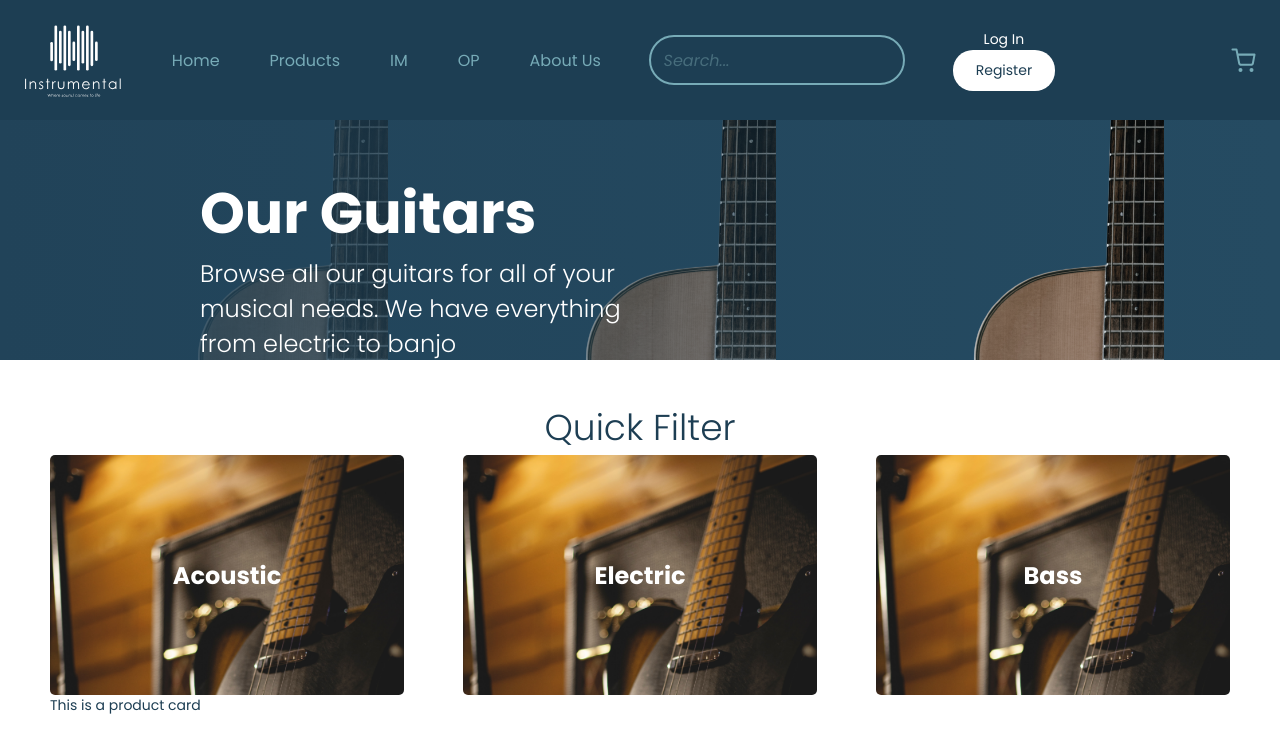
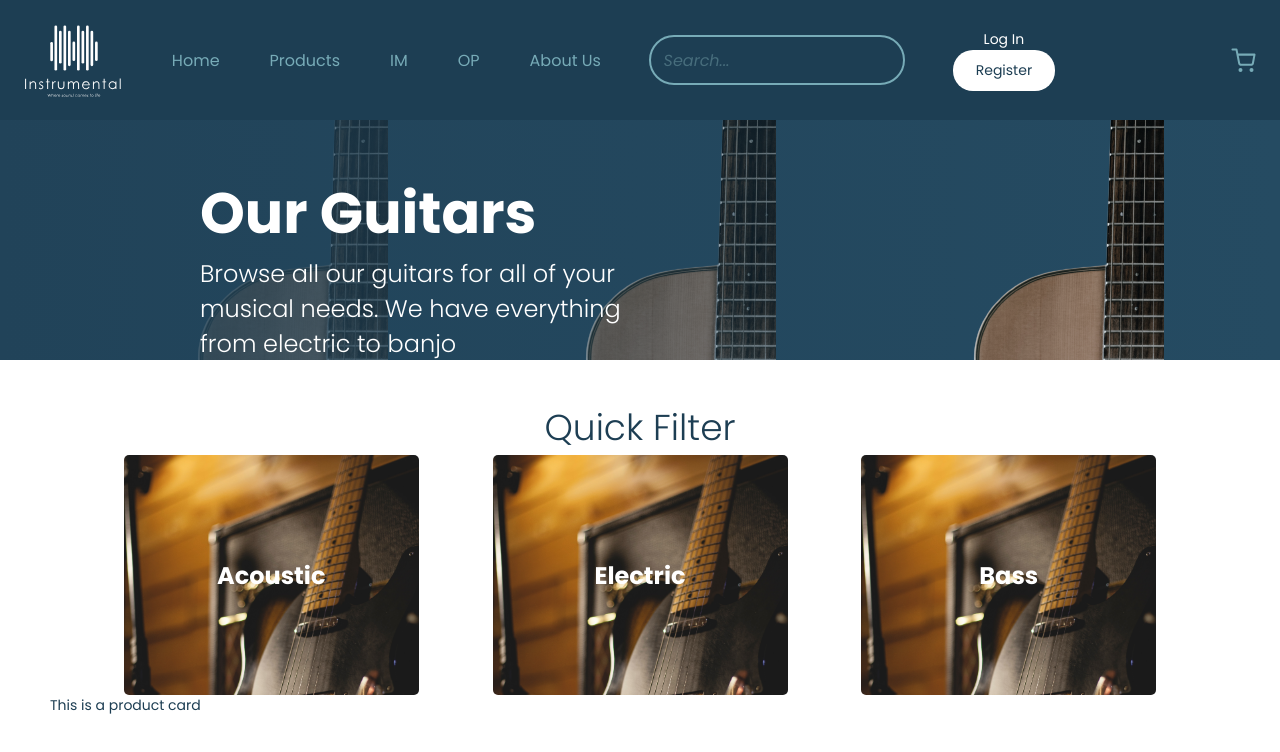
Before and after one commit to WiaanDuvenhage-200307/Instrumental, a React (Create React App) app in the folder client/: page /products in a window 1280 px wide. Shown: the top 752 px of the page. Built offline with nearby package versions, Linux system fonts and the light colour scheme.

Commit message:
changed filter styling

```diff
--- a/client/src/Components/SubComponents/CategoryCard/CategoryCard.module.scss
+++ b/client/src/Components/SubComponents/CategoryCard/CategoryCard.module.scss
@@ -5,7 +5,7 @@
     flex-direction: column;
     justify-content: center;
     align-items: center;
-    width: 30%;
+    width: 25%;
     height: 30vh;
     border-radius: 5px;
     background-color: red;
--- a/client/src/Pages/ProductPage.module.scss
+++ b/client/src/Pages/ProductPage.module.scss
@@ -51,7 +51,7 @@
 
         .flex{
             display: flex;
-            justify-content: space-between;
+            justify-content:space-evenly;
         }
     }
 }
```
